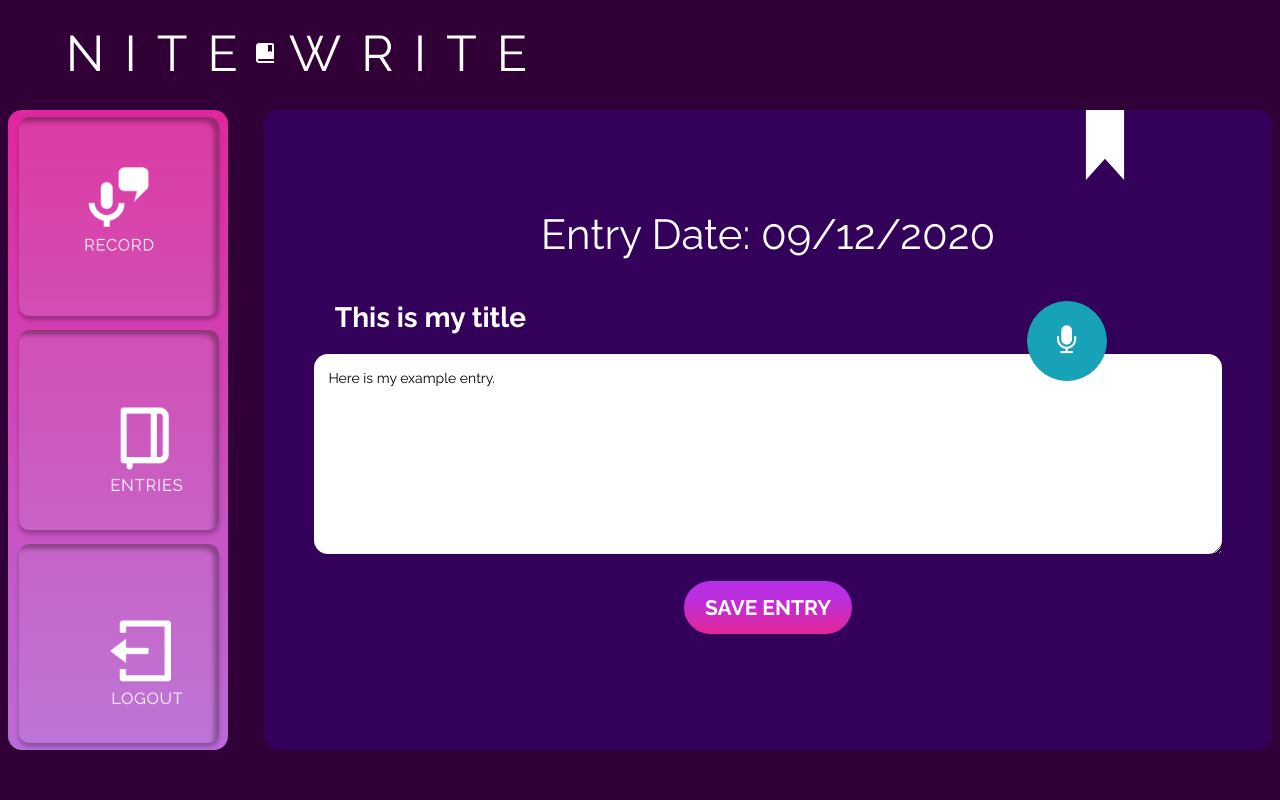
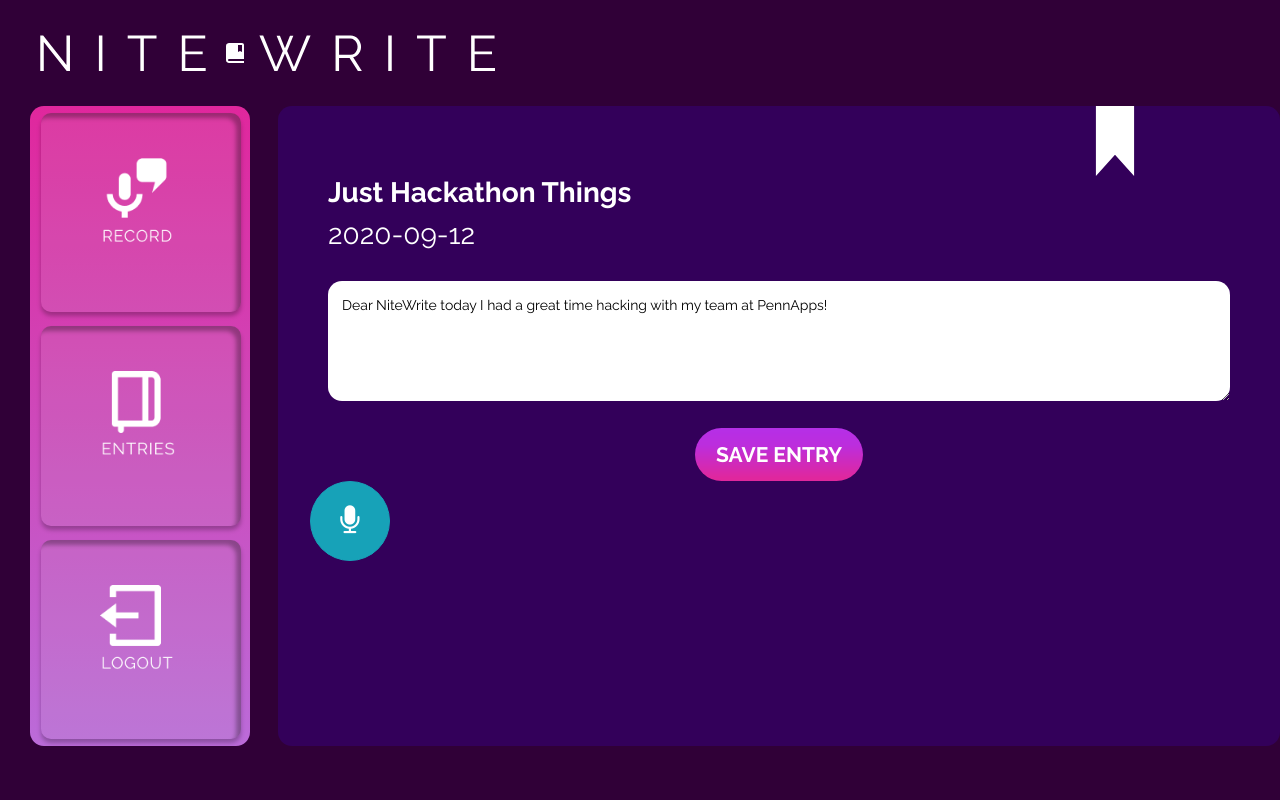
Before and after one commit to jacquelynchow/pennappsxxi, a Flask app: page /entry in a window 1280 px wide. Run offline with Flask 2, Linux system fonts and the light colour scheme; some libraries are stand-ins or nearby versions.

Commit message:
edited things for demo

```diff
--- a/app/routes.py
+++ b/app/routes.py
@@ -26,7 +26,6 @@ def signup():
 def record():
     # if user submitted an entry, get it from the form and re-route to the entry page
     if request.method == 'POST':
-        entry_details = request.form.get('entry')
         return redirect(url_for('saveData', entry_details=entry_details))
     return render_template("recordVoice.html")
 
@@ -36,13 +35,16 @@ def saveData():
     entry_details = request.args.get('entry_details')
     return render_template('save.html', entry_details=entry_details, entry_title=entry_title)
 
-@app.route('/entries')
+@app.route('/entries', methods=["GET", "POST"])
 def entries():
+    # if user submitted an entry, get it from the form and re-route to the entry page
+    if request.method == 'POST':
+        return redirect(url_for('entry'))
     return render_template('entries.html')
 
-@app.route('/entry')
+@app.route('/entry', methods=["GET", "POST"])
 def entry():
-    title = "This is my title"
-    date = "09/12/2020"
-    entry_details = "Here is my example entry."
+    title = "Just Hackathon Things"
+    date = "2020-09-12"
+    entry_details = "Dear NiteWrite today I had a great time hacking with my team at PennApps!"
     return render_template('singleEntry.html', title=title, date=date, entry_details=entry_details)
--- a/app/static/js/main.js
+++ b/app/static/js/main.js
@@ -61,4 +61,5 @@ window.addEventListener("DOMContentLoaded", () => {
     message.removeAttribute("hidden");
     message.setAttribute("aria-hidden", "false");
   }
+
 });
--- a/app/static/styles/styles.css
+++ b/app/static/styles/styles.css
@@ -34,7 +34,7 @@ nav {
 #sidebar, #content {
   background: rgb(224,39,157);
   background: linear-gradient(180deg, rgba(224,39,157,1) 0%, rgba(187,107,217,1) 100%);
-  margin: 0.5vh 1vh;
+  margin: 0 1vh;
   border-radius: 1em;
   height: 80vh;
 }
@@ -45,6 +45,8 @@ nav {
   grid-template-rows: 1fr 1fr 1fr;
   min-width: 220px;
   max-width: 220px;
+  margin-left: 30px;
+  margin-right: 20px;
 }
 .sidebar-button {
   background-color: #00000059;
@@ -57,7 +59,7 @@ nav {
   min-width: 200px;
   max-width: 200px;
 }
-.sidebar-button > a {
+.sidebar-button > .fa {
   display: block;
   font-size: 5em;
   color: white;
@@ -76,7 +78,7 @@ main {
 }
 #content {
   background: #33005A;
-
+  margin-right: 0px;
 }
 
 /**************** login and signup page ****************/
@@ -260,17 +262,18 @@ input:focus {
   border: none;
   background-color: transparent;
   color: white;
-  margin-left: -70px;
+  margin-left: -30px;
   padding-right: 70px;
   margin-bottom: 0px
 }
 textarea.home-textarea {
   border-radius: 1em;
   width: 90%;
-	height: 25vh;
+	height: 15vh;
 	border: 0;
   padding: 1em;
   margin-left: 5%;
+  font-family: 'Raleway';
 }
 button.save-btn {
   border: 0;
@@ -344,13 +347,6 @@ main#recording-space {
 .bottom > div {
   display: inline-block;
 }
-.record-button {
-  position: absolute;
-  float: right;
-  left: 200;
-  margin-top: 0px;
-  margin-left: 30px;
-}
 #mic:hover,
 #mic:focus {
   background: #c7ecee;
@@ -373,19 +369,19 @@ main#recording-space {
 }
 
 
-/*------------- entries page styles -------------*/
+/* entries page styles */
 #entriescontent {
   background: #300037;
-  margin: 7vh 1vh;
-  height: 73vh;
+  margin: 10vh 1vh;
+  height: 70vh;
   border-radius: 1em;
   overflow: auto;
 }
 
 .search {
   position: absolute;
-  top: 110px;
-  left: 400px;
+  top: 125px;
+  left: 280px;
   border-radius: 50px;
 }
 
@@ -399,27 +395,21 @@ main#recording-space {
   border-radius: 50px;
   padding-left: 15px;
 }
-#entriescontent {
-  width: 100%;
-}
-.row {
-  width: 100%;
-}
 
 .card {
   background-color: #4B0D7A;
   height: 200px;
-  width: 320px;
+  width: 300px;
   color: white;
   border-radius: 15px;
-  left: 60px;
+  left: 30px;
   padding-left: 30px;
   padding-bottom: 15px;
-  margin-right: 40px;
 }
 
 .card-footer {
   position: absolute;
+  background: #4B0D7A;
   text-align: right;
   font-size: 25px;
   font-weight: 600;
@@ -437,7 +427,6 @@ main#recording-space {
 .card-text {
   text-align: left;
   padding-left: 5px;
-  overflow: auto;
 }
 
 .bookmark {
--- a/app/templates/layout.html
+++ b/app/templates/layout.html
@@ -22,7 +22,7 @@
       <header class="container-fluid">
         <a href="{{ url_for('index') }}">
           <!-- Logo for Nite Write -->
-          <svg width="563" height="106" viewBox="0 0 563 106" fill="none" xmlns="http://www.w3.org/2000/svg">
+          <svg style="margin-left: -30px" width="563" height="106" viewBox="0 0 563 106" fill="none" xmlns="http://www.w3.org/2000/svg">
             <path d="M257 43H244C242.794 43 241 43.799 241 46V60C241 62.201 242.794 63 244 63H259V61H244.012C243.55 60.988 243 60.806 243 60C243 59.899 243.009 59.809 243.024 59.727C243.136 59.151 243.608 59.01 244.012 59H259V45C259 44.4696 258.789 43.9609 258.414 43.5858C258.039 43.2107 257.53 43 257 43ZM257 52L255 51L253 52V45H257V52Z" fill="white"/>
             <path d="M58.7762 41.95V71H55.2762V35.5H58.1762L81.4762 65.1V35.55H84.9762V71H81.7262L58.7762 41.95ZM113.899 71V35.5H117.399V71H113.899ZM171.502 38.6H158.852V71H155.352V38.6H142.702V35.5H171.502V38.6ZM220.669 67.9V71H196.819V35.5H220.219V38.6H200.319V51.4H217.669V54.35H200.319V67.9H220.669ZM291.624 35.75H294.924L299.924 48.35L304.974 35.75H308.324L302.124 50.9L308.924 66.95L321.774 35.5H325.574L310.524 71H307.424L299.974 53.45L292.474 71H289.424L274.424 35.5H278.174L291.074 66.95L297.824 50.9L291.624 35.75ZM350.569 71V35.5H365.569C367.102 35.5 368.502 35.8167 369.769 36.45C371.069 37.0833 372.186 37.95 373.119 39.05C374.052 40.1167 374.769 41.3167 375.269 42.65C375.802 43.95 376.069 45.2833 376.069 46.65C376.069 48.3833 375.736 50 375.069 51.5C374.436 53 373.519 54.2667 372.319 55.3C371.119 56.3333 369.736 57 368.169 57.3L376.869 71H372.919L364.569 57.9H354.069V71H350.569ZM354.069 54.8H365.669C367.069 54.8 368.286 54.4167 369.319 53.65C370.352 52.85 371.152 51.8333 371.719 50.6C372.286 49.3667 372.569 48.05 372.569 46.65C372.569 45.2167 372.236 43.9 371.569 42.7C370.936 41.4667 370.069 40.4833 368.969 39.75C367.869 38.9833 366.669 38.6 365.369 38.6H354.069V54.8ZM403.235 71V35.5H406.735V71H403.235ZM460.838 38.6H448.188V71H444.688V38.6H432.038V35.5H460.838V38.6ZM510.005 67.9V71H486.155V35.5H509.555V38.6H489.655V51.4H507.005V54.35H489.655V67.9H510.005Z" fill="white"/>
           </svg>
--- a/app/templates/login.html
+++ b/app/templates/login.html
@@ -27,7 +27,7 @@
 
             <div class="rectangle3"></div>
             <div class="login-btn">
-                <div class="login"><input type="submit" value="LOGIN" class="log-btn"></button></div>
+                <div class="login"><a href="{{ url_for('index') }}"><input type="submit" value="LOGIN" class="log-btn"></a></div>
             </div>
 
 
--- a/app/templates/signup.html
+++ b/app/templates/signup.html
@@ -28,7 +28,7 @@
 
             <div class="rectangle3" style="top: 548px;"></div>
             <div class="login-btn" style="top: 548px;">
-                <div class="login"><input type="submit" value="SIGN UP" class="log-btn" style="top: 0px; left: 0px;"></button></div>
+                <div class="login"><a href="{{ url_for('login') }}"><input type="submit" value="SIGN UP" class="log-btn" style="top: 0px; left: 0px;"></a></div>
             </div>
 
             <div class="have-acc">Have an account?&nbsp;<a href="{{ url_for('login') }}" class="login-link"><strong>Login Here</strong></a></div>
--- a/app/templates/singleEntry.html
+++ b/app/templates/singleEntry.html
@@ -22,16 +22,10 @@
         <path d="M0 0V55L15 38.2422L30 55V0H0Z" fill="white"/>
         </svg>
 
-    <h2 class="home-date">Entry Date: {{ date }}</h2>
+    <h3 style="margin-left: 50px; font-weight: bold;">{{ title }}</h3>
+    <h3 style="margin-left: 50px;">{{ date }}</h3>
+
     <div class="bottom" style="margin-top: 30px;">
-        <div class="home-form-container">
-            <h3 style="margin-left: -30px; margin-right: 80px; margin-bottom: 20px; font-weight: bold;">{{ title }}</h3>
-        </div>
-        <div class="record-button" style="margin-left: 25%;">
-            <button id="mic" class="btn btn-info btn-md">
-            <i class="fa fa-microphone"></i>
-            </button>
-        </div>
         <form method="POST">
             <textarea name="entry" id="entry-area" class="home-textarea">{{ entry_details }}</textarea>
             <div class="save-btn-container">
@@ -40,7 +34,12 @@
                 </a>
             </div>
         </form>
-        <div id="result" style="text-align: center; margin-left: 55px; color: white;"></div>
+        <div class="record-button">
+            <button id="mic" class="btn btn-info btn-md">
+              <i class="fa fa-microphone"></i>
+            </button>
+          </div>
+        <div id="result" style="margin-top: 30px;margin-left: 40px; color: white;"></div>
 
     </div>
     <!-- if not using chrome -->
```
Also changed, not shown: app/templates/entries.html (+20 -7 lines), app/templates/index.html (+10 -14 lines).
